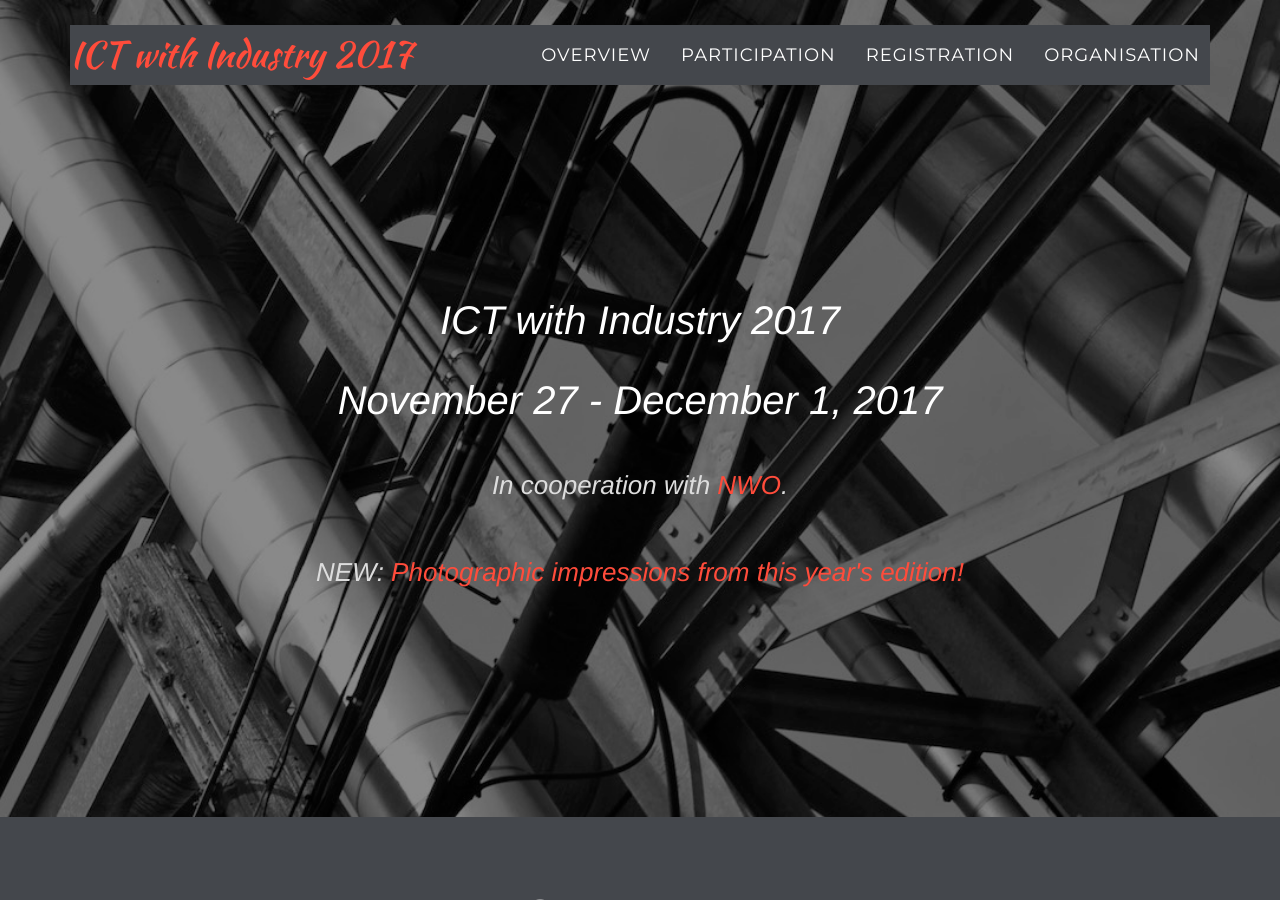
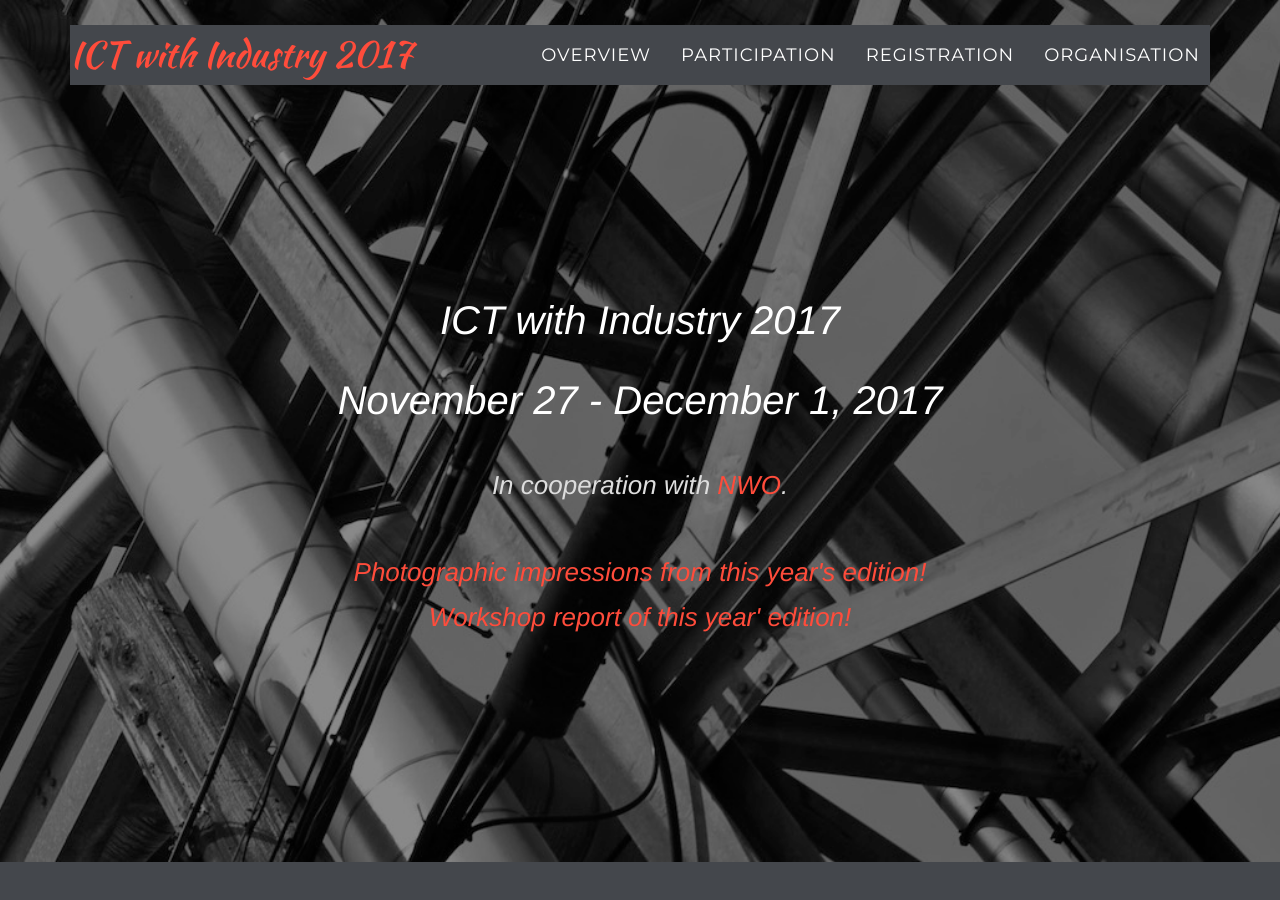
Before and after one commit to chauff/ictWI2017, a Jekyll site: the page built from index.html, in a window 1280 px wide and 900 px high. Built offline with Jekyll 4.4.1, drawn with Linux system fonts in a browser that asks for light colours; nearby versions of some CDN libraries; some web fonts are replaced; library files that are not in the unit come from our copies; comment, search, counter and statistics services are not loaded.

Commit message:
Update header.html

```diff
--- a/_includes/header.html
+++ b/_includes/header.html
@@ -50,7 +50,8 @@
                 </span>
                     <p>&nbsp;</p>
                 <span class="cooperation">
-                    NEW: <a href="https://photos.app.goo.gl/RsedIaAZp6x15wAB3">Photographic impressions from this year's edition!</a>
+                    <a href="https://photos.app.goo.gl/RsedIaAZp6x15wAB3">Photographic impressions from this year's edition!</a><br>
+                    <a href="http://ictwithindustry2017.nl/ict-report-2017.pdf">Workshop report of this year' edition!</a>
                 </span>
 
                 </div>
```
